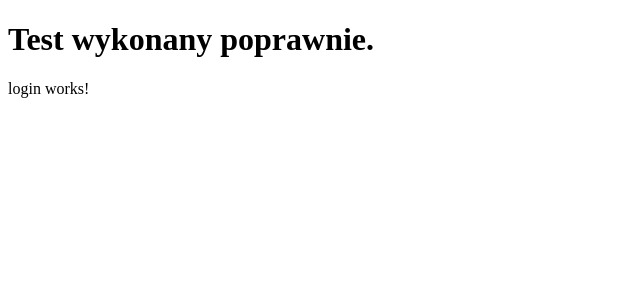
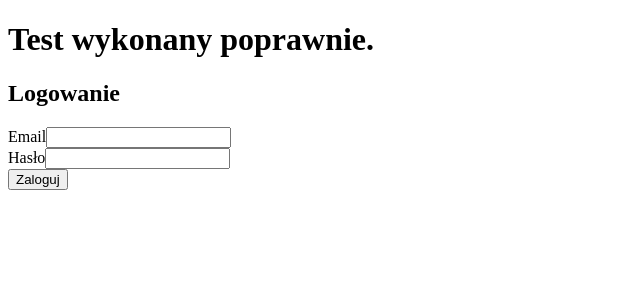
Before and after one commit to AdamIlnicki24/rekrutacja-wesele-z-klasa, an Angular app: page /login in a window 1280 px wide. Shown: the top 300 px of the page, without its empty margins (0-640 px from the left). Built offline with nearby package versions, Linux system fonts and the light colour scheme.

Commit message:
Create login template

```diff
--- a/src/app/features/auth/login/login.html
+++ b/src/app/features/auth/login/login.html
@@ -1 +1,64 @@
-<p>login works!</p>
+<h2>Logowanie</h2>
+
+<form [formGroup]="form" (ngSubmit)="submit()" novalidate>
+  <div>
+    <label for="email">Email</label>
+    <input
+      id="email"
+      type="email"
+      formControlName="email"
+      autocomplete="email"
+      [attr.aria-invalid]="form.get('email')?.invalid && form.get('email')?.touched"
+      [attr.aria-describedby]="form.get('email')?.invalid && form.get('email')?.touched ? 'email-error' : null"
+    />
+
+    @if (form.get('email')?.touched && form.get('email')?.invalid) {
+      <div id="email-error" role="alert">
+        @if (form.get('email')?.errors?.['required']) {
+          <small>E-mail jest wymagany.</small>
+        } @else if (form.get('email')?.errors?.['email']) {
+          <small>Nieprawidłowy format adresu e-mail.</small>
+        }
+      </div>
+    }
+  </div>
+
+  <div>
+    <label for="password">Hasło</label>
+    <input
+      id="password"
+      type="password"
+      formControlName="password"
+      autocomplete="current-password"
+      [attr.aria-invalid]="form.get('password')?.invalid && form.get('password')?.touched"
+      [attr.aria-describedby]="form.get('password')?.invalid && form.get('password')?.touched ? 'password-error' : null"
+    />
+
+    @if (form.get('password')?.touched && form.get('password')?.invalid) {
+      <div id="password-error" role="alert">
+        @if (form.get('password')?.errors?.['required']) {
+          <small>Hasło jest wymagane.</small>
+        } @else if (form.get('password')?.errors?.['minlength']) {
+          <small>Hasło jest za krótkie.</small>
+        }
+      </div>
+    }
+  </div>
+
+  <div>
+    <button type="submit" [disabled]="isSubmitting" aria-live="polite">
+      @if (isSubmitting) {
+        <span aria-hidden="true">⏳</span>
+        <span>Wysyłanie…</span>
+      } @else {
+        <span>Zaloguj</span>
+      }
+    </button>
+  </div>
+
+  @if (errorMessage) {
+    <div role="alert">
+      <small style="color: red">{{ errorMessage }}</small>
+    </div>
+  }
+</form>
```
